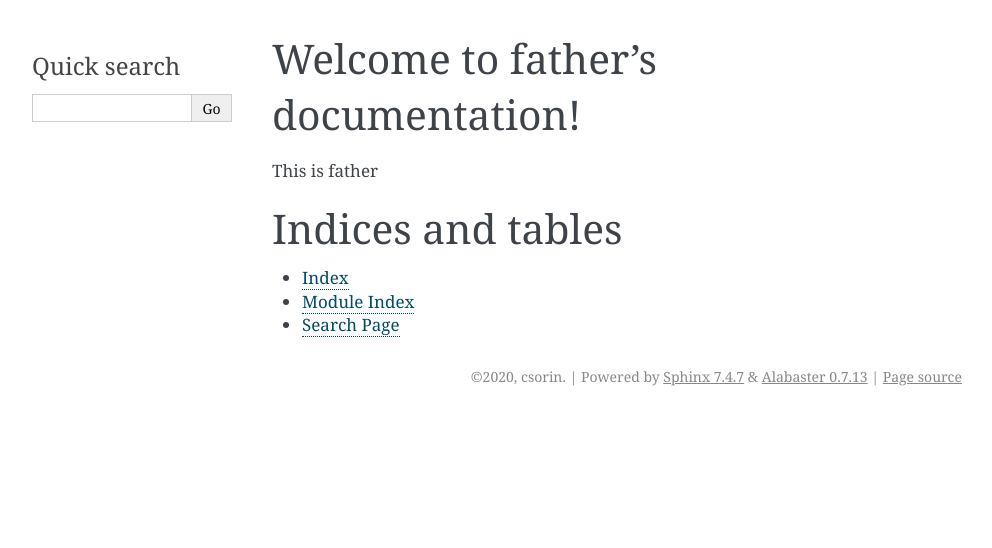
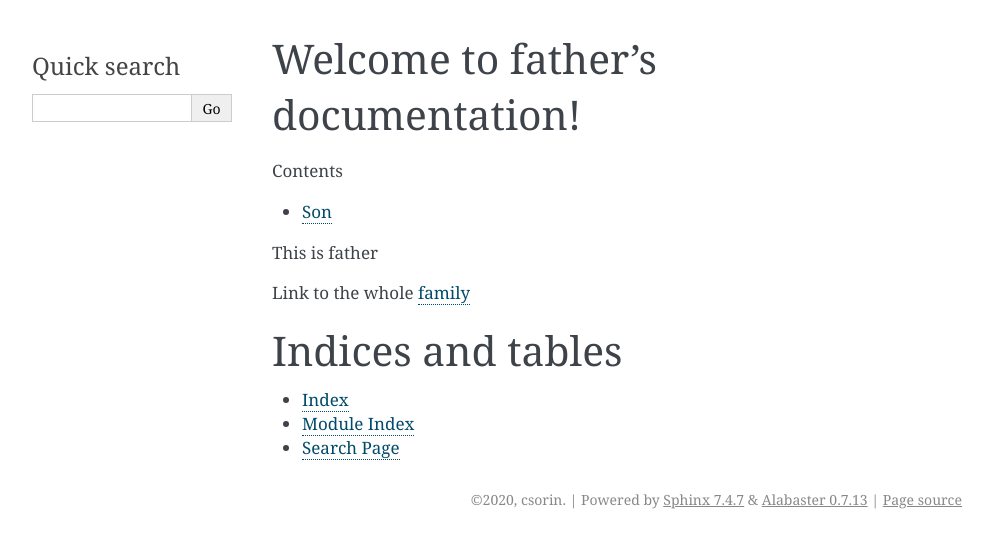
Before and after one commit to KarateDev/father, a Sphinx documentation site: the page built from docs/index.rst, in a window 1280 px wide. Shown: the top 548 px of the page, without its empty margins (148-1140 px from the left). Built offline with Sphinx 7.4.7, drawn with Linux system fonts in a browser that asks for light colours.

Commit message:
add a son and a link back to the family

```diff
--- a/docs/index.rst
+++ b/docs/index.rst
@@ -8,10 +8,13 @@ Welcome to father's documentation!
 
 .. toctree::
    :maxdepth: 2
-   :caption: Contents:
+   :caption: Contents
+
+   son
 
 This is father
 
+Link to the whole `family <https://family-test.readthedocs.io/en/latest>`_
 
 Indices and tables
 ==================
--- /dev/null
+++ b/docs/son.rst
@@ -0,0 +1,4 @@
+Son
+==================================
+
+I contain the keyword strawberry
```
